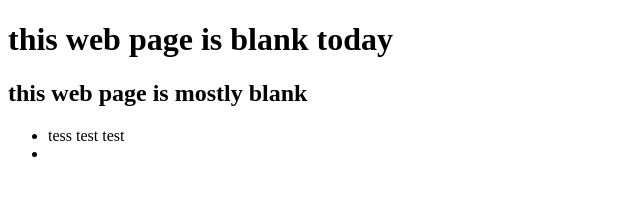
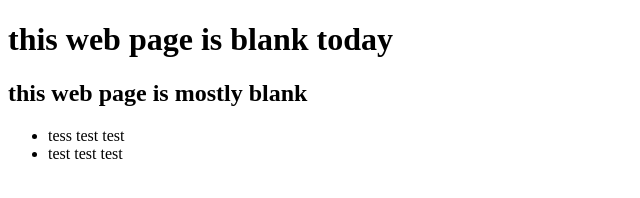
Before and after one commit to AfrahGuedouar/0main_openSAP_course, a plain HTML site: page index.html in a window 1280 px wide. Shown: the full height of the page, 0-640 px from the left. Drawn offline with Linux system fonts and the light colour scheme.

Commit message:
added quote

```diff
--- a/index.html
+++ b/index.html
@@ -10,7 +10,7 @@
 		<h2> this web page is mostly blank </h2>
 		<ul>
 			<li>tess test test </li>
-			<li></li>
+			<li> test test test </li>
 		</ul>
 	</body>
 </html>
```
